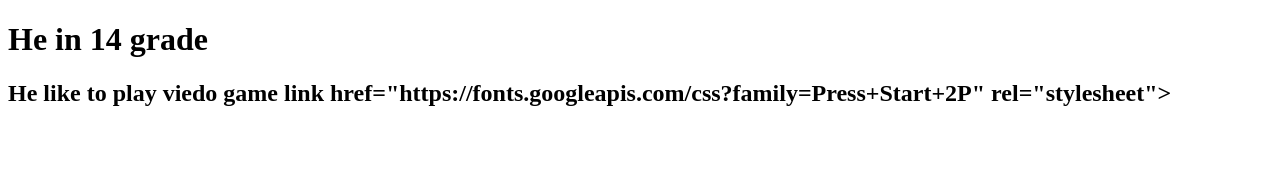
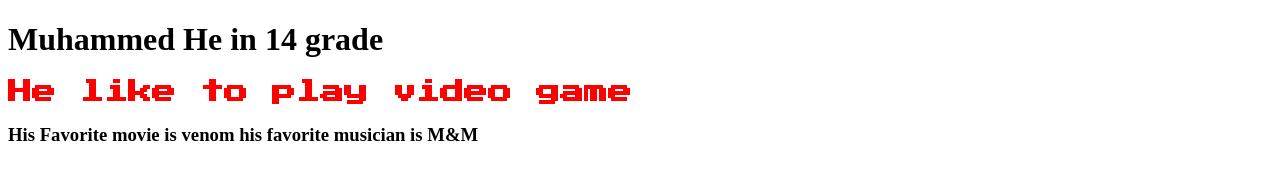
Before and after one commit to MarioLopez0803/Muhammed-Boom, a plain HTML site: page index.html in a window 1280 px wide. Drawn offline with Linux system fonts and the light colour scheme.

Commit message:
Created using Popcode: https://popcode.org

```diff
--- a/index.html
+++ b/index.html
@@ -1,10 +1,16 @@
 <!DOCTYPE html> <html><head>
+    <link href="https://fonts.googleapis.com/css?family=Press+Start+2P" rel="stylesheet">
         <title>Muhammed Boom</title>
-    <style></style></head>
+    <style>h2{
+    font-family: 'Press Start 2P', cursive;}
+h2 {color:red;}
+</style></head>
     <body>
-   <h1> He in 14 grade </h1>
-   <h2> He like to play viedo game link href="https://fonts.googleapis.com/css?family=Press+Start+2P" rel="stylesheet"&gt;
+   <h1> Muhammed He in 14 grade </h1>
+   <h2> He like to play video game
    </h2>
+   <h3> His Favorite movie is venom his favorite musician is M&amp;M
+   </h3>
 
 
 </body></html>
```
